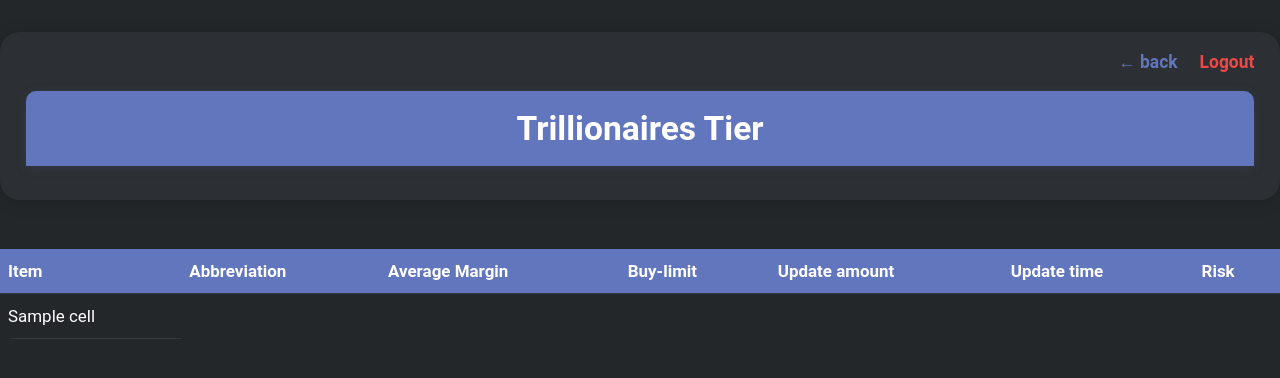
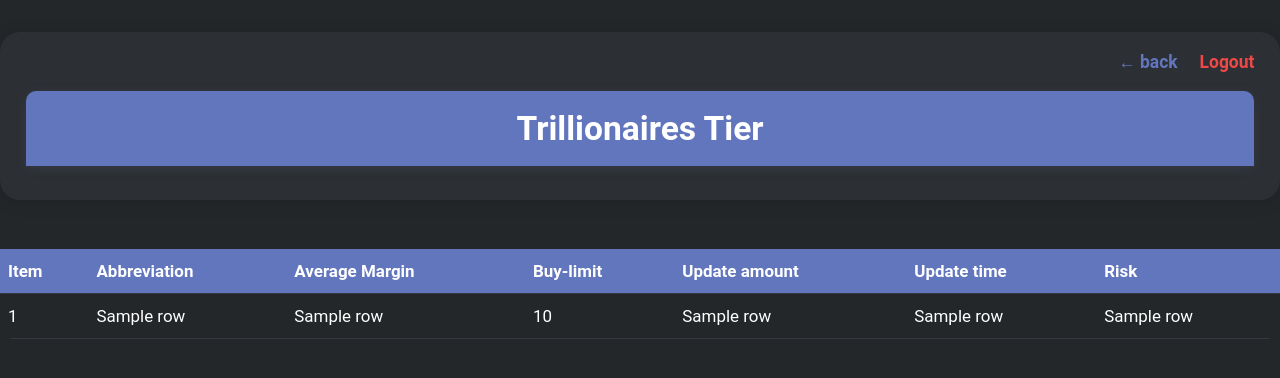
Before and after one commit to Estibanna/EDFWebsite, a Flask app: template templates/trillionaires.html in a window 1280 px wide. Shown: the top 378 px of the page. Run offline with Flask 3, Linux system fonts and the light colour scheme; the template is opened without the code that fills it: most values are stand-ins (such as "Sample title", 1, 10 or a date in 2020).

Commit message:
Add files via upload

```diff
--- a/templates/trillionaires.html
+++ b/templates/trillionaires.html
@@ -98,12 +98,16 @@
       </thead>
 		   <tbody>
 		{% for row in data %}
-		  <tr>
-			{% for cell in row %}
-			  <td>{{ cell }}</td>
-			{% endfor %}
-		  </tr>
-		{% endfor %}
+    <tr>
+        <td>{{ row[0] }}</td>
+        <td>{{ row[1] }}</td>
+        <td>{{ row[2] }}</td>
+        <td>{{ row[3]|int }}</td>  <!-- Buy-limit als integer -->
+        <td>{{ row[4] }}</td>
+        <td>{{ row[5] }}</td>
+        <td>{{ row[6] }}</td>
+    </tr>
+    {% endfor %}
 	  </tbody>
     </table>
     <div style="margin-top:18px;color:var(--muted);font-size:1rem;">
```
Also changed, not shown: templates/billionaires.html (+10 -6 lines), templates/millionaires.html (+10 -6 lines).
